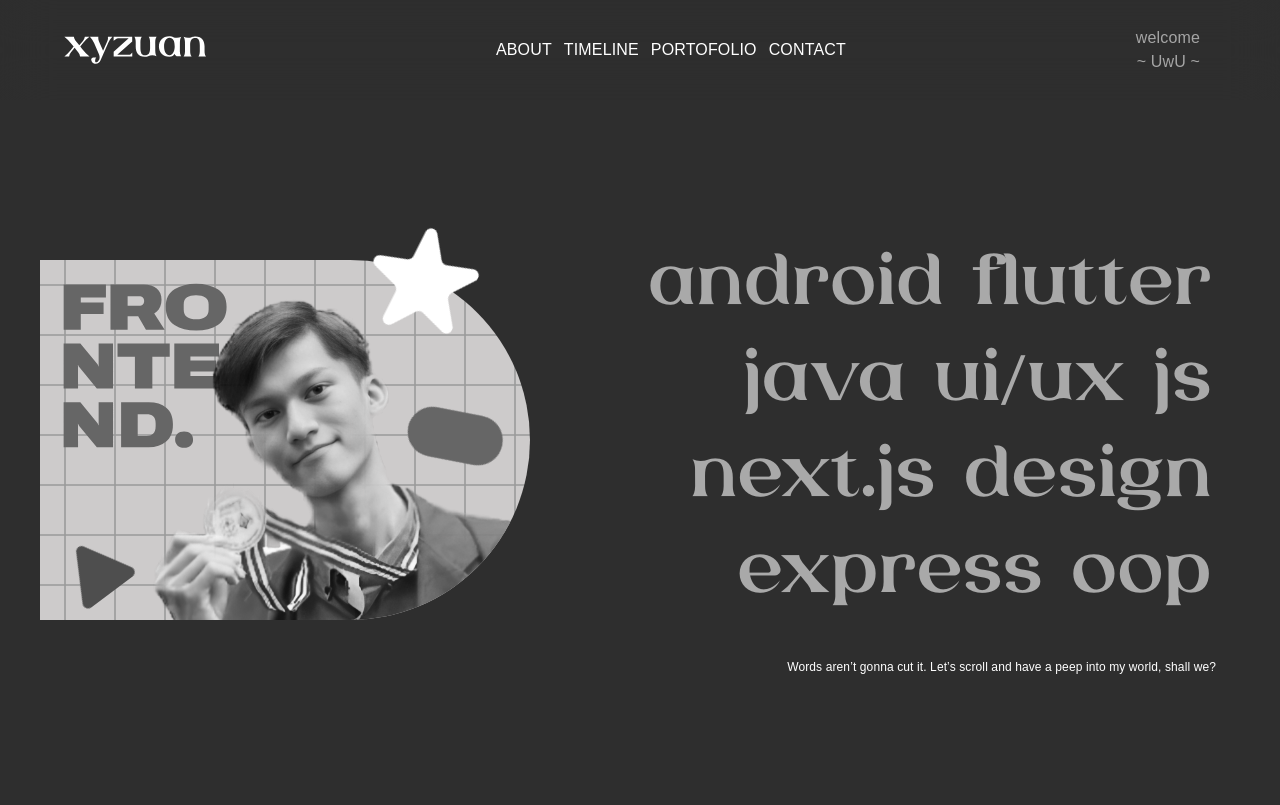
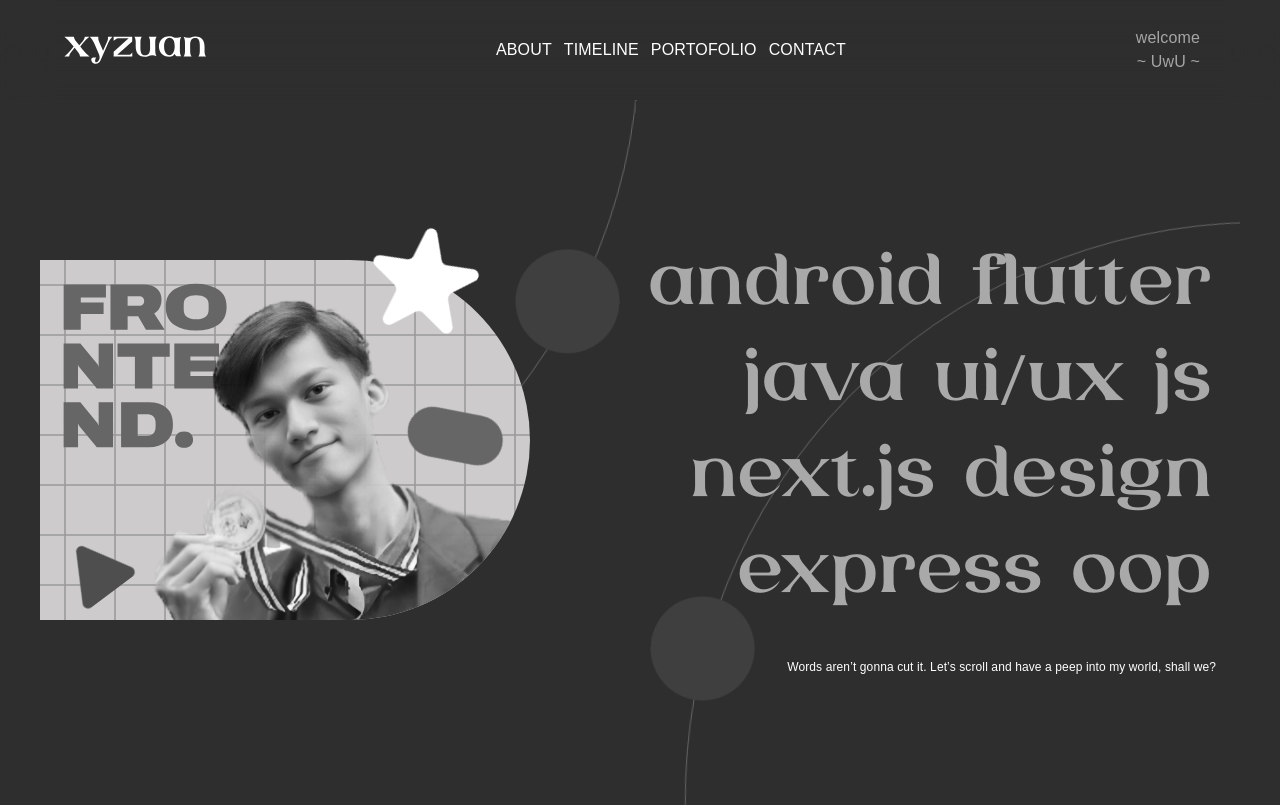
Before and after one commit to xyzuan/xyzuanFtReact, a Next.js app: page / in a window 1280 px wide. Shown: the top 805 px of the page. Built offline with nearby package versions, Linux system fonts and the light colour scheme.

Commit message:
main: hero: Add animated planet bg & fix overflow

```diff
--- a/src/app/sections/Hero/HeroSection.tsx
+++ b/src/app/sections/Hero/HeroSection.tsx
@@ -1,9 +1,22 @@
-import React from "react";
+import React, { useState, useEffect } from "react";
 import HeroPic from "./components/HeroPic";
 import HeroTitle from "./components/HeroTitle";
-import { Box, Container } from "@mui/material";
+import { Box, Container, Stack } from "@mui/material";
+import Image from "next/image";
+import { isMobile } from "@/app/utils/themes";
 
 function HeroSection() {
+  const [mobile, setMobile] = useState(false);
+
+  const updateIsMobile = () => {
+    setMobile(isMobile());
+  };
+
+  useEffect(() => {
+    updateIsMobile();
+    window.addEventListener("resize", updateIsMobile);
+  }, []);
+
   return (
     <Container
       disableGutters
@@ -11,15 +24,53 @@ function HeroSection() {
         display: "flex",
         flex: 1,
         flexDirection: "column",
+        overflow: "hidden",
         "@media (min-width: 1024px)": {
           flexDirection: "row",
           paddingY: "15vh",
         },
       }}
     >
-      <HeroPic />
-      <Box sx={{ flexGrow: 1 }} />
-      <HeroTitle />
+      <Stack
+        sx={{
+          position: "relative",
+          display: "flex",
+          flexDirection: "column",
+          "@media (min-width: 1024px)": {
+            flexDirection: "row",
+          },
+        }}
+      >
+        <Image
+          height="1442"
+          width="1442"
+          alt=""
+          src="/assets/herobg.svg"
+          style={{
+            zIndex: -1,
+            position: "absolute",
+            animation: "rotate 6s linear infinite",
+            top: mobile ? "380px" : 0,
+            right: mobile ? "-180px" : "-600px",
+          }}
+        />
+        <Image
+          height="1442"
+          width="1442"
+          alt=""
+          src="/assets/herobgtop.svg"
+          style={{
+            position: "absolute",
+            animation: "rotate 6s linear infinite",
+            zIndex: -1,
+            bottom: mobile ? "160px" : 100,
+            left: mobile ? "-180px" : "-600px",
+          }}
+        />
+        <HeroPic />
+        <Box sx={{ flexGrow: 1 }} />
+        <HeroTitle />
+      </Stack>
     </Container>
   );
 }
```
Also changed, not shown: public/assets/herobg.svg (added), public/assets/herobgtop.svg (added).
